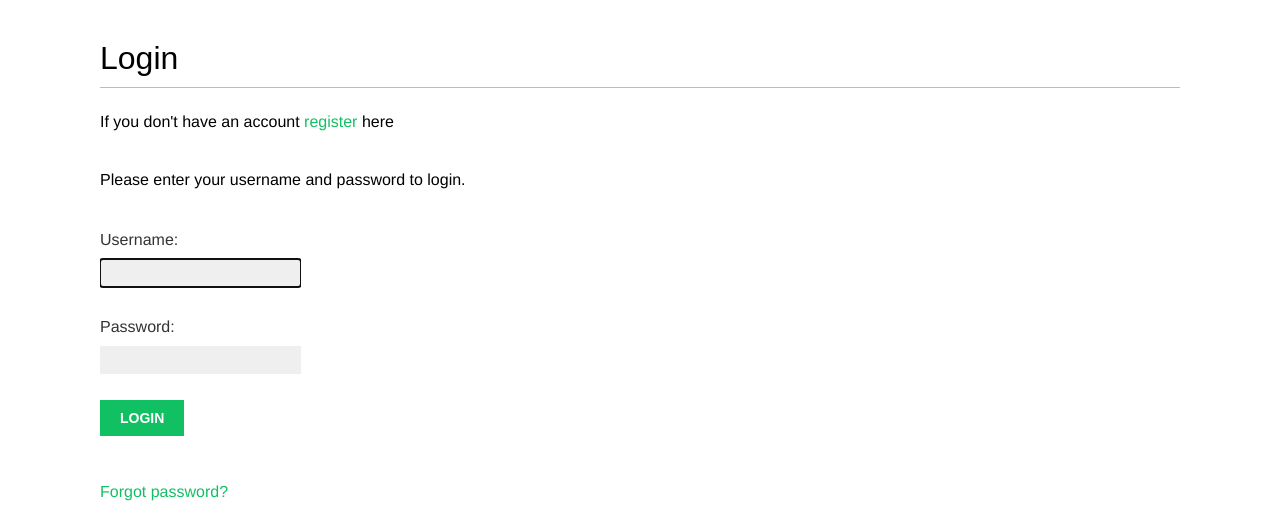
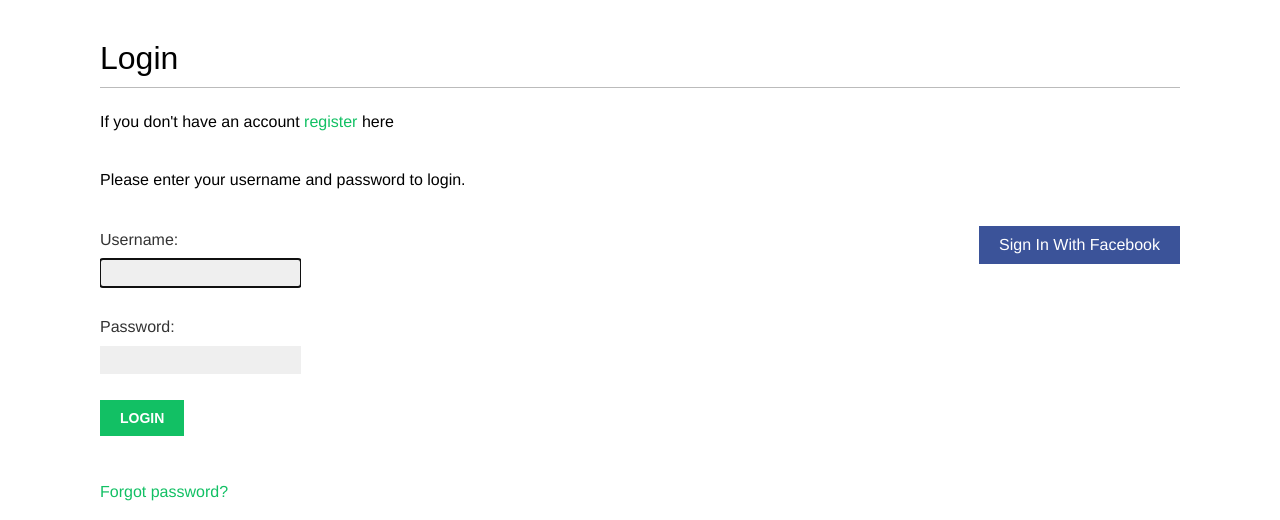
Before and after one commit to pravesh-k/social-site, a Django app: page /account/login/ in a window 1280 px wide. Shown: the part 47-567 px from the top of the page. Run offline with Django 3.2, Linux system fonts and the light colour scheme; some web fonts are replaced.

Commit message:
feature:  facebook signin button

```diff
--- a/account/templates/registration/login.html
+++ b/account/templates/registration/login.html
@@ -27,4 +27,11 @@
         </form>
         <p><a href="{% url "password_reset" %}">Forgot password?</a></p>
     </div>
+    <div class="social">
+        <ul>
+            <li class="facebook">
+                <a href="{% url "social:begin" "facebook" %}">Sign In With Facebook</a>
+            </li>
+        </ul>
+    </div>
 {% endblock %}
```
